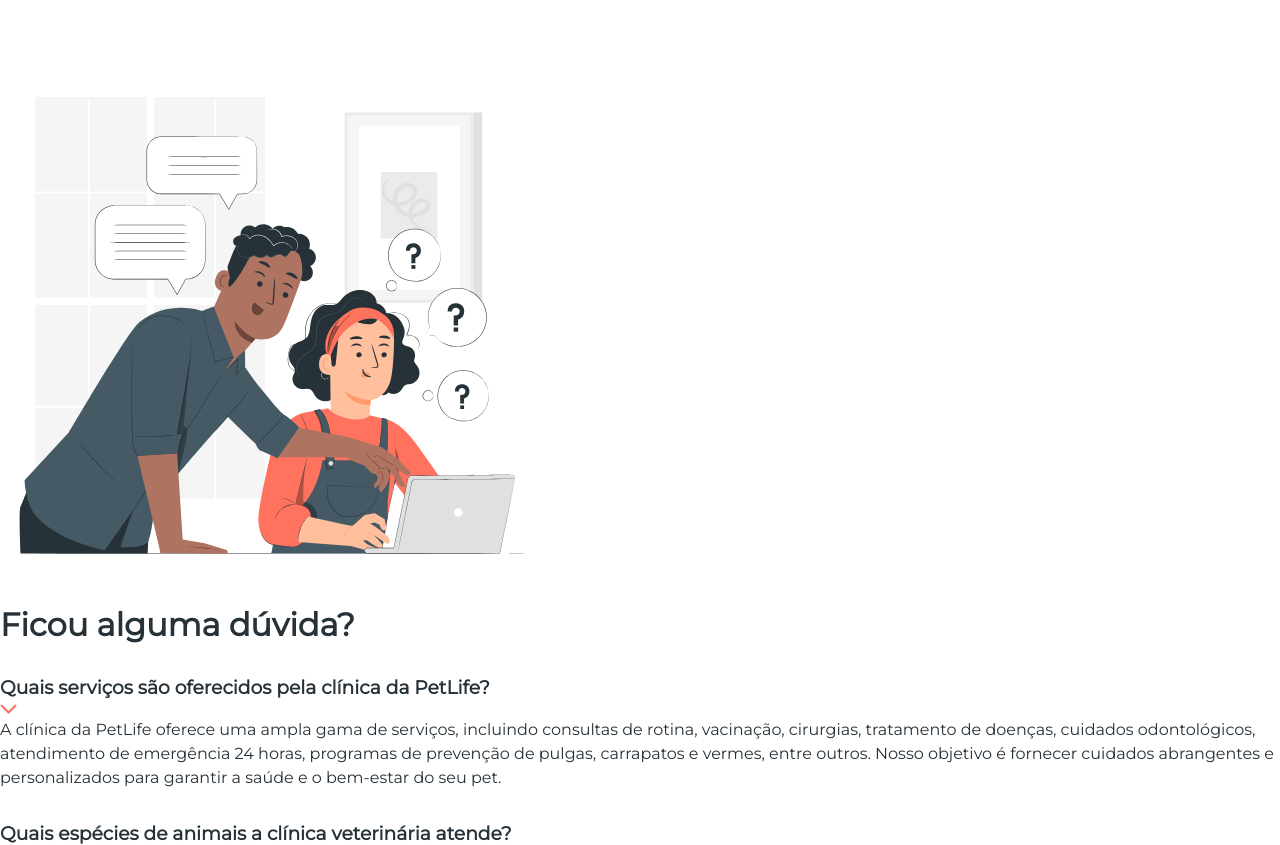
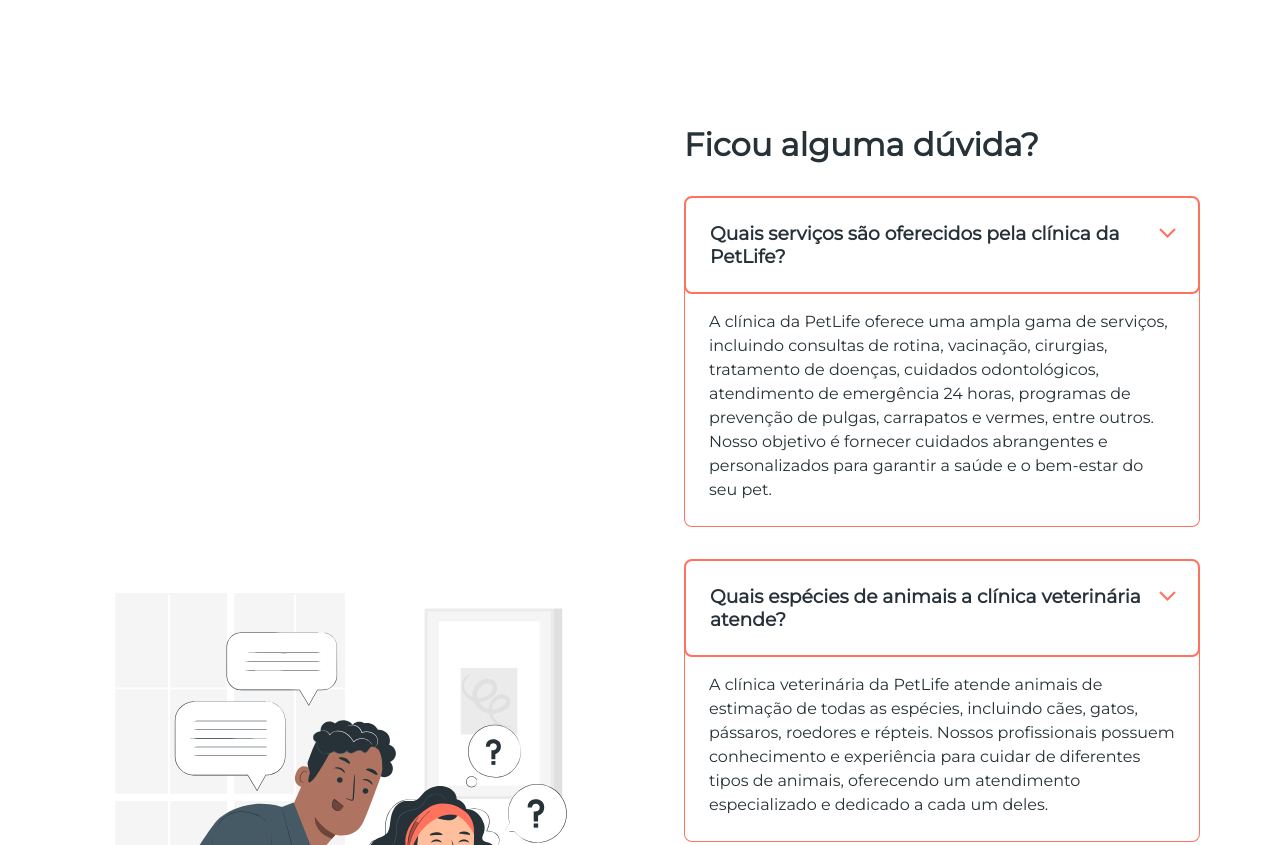
Before and after one commit to fernando2k96/PetLife, a plain HTML site: page index.html in a window 1280 px wide. Shown: the part 2293-3138 px from the top of the page. Drawn offline with Linux system fonts and the light colour scheme.

Commit message:
new sections css

```diff
--- a/css/styles.css
+++ b/css/styles.css
@@ -95,3 +95,36 @@ header{
     max-width: 950px;
     margin: 0 auto;
   }
+
+  #duvidas {
+    display: flex;
+    align-items: center;
+    gap: 64px;
+    padding: 64px 80px;
+  }
+
+  .duvida {
+    position: relative;
+  }
+
+  .duvida h3 {
+    border: 2px solid #ff725e;
+    border-radius: 8px;
+    cursor: pointer;
+    padding: 24px;
+  }
+
+  .duvida img {
+    position: absolute;
+    top: 32px;
+    right: 24px;
+  }
+
+  .duvida .paragrafo {
+    border-right: 1px solid #FF725E;
+    border-bottom: 1px solid #FF725E;
+    border-left: 1px solid #FF725E;
+    border-radius: 0 0 8px 8px;
+    margin-top: -8px;
+    padding: 24px;
+  }
```
